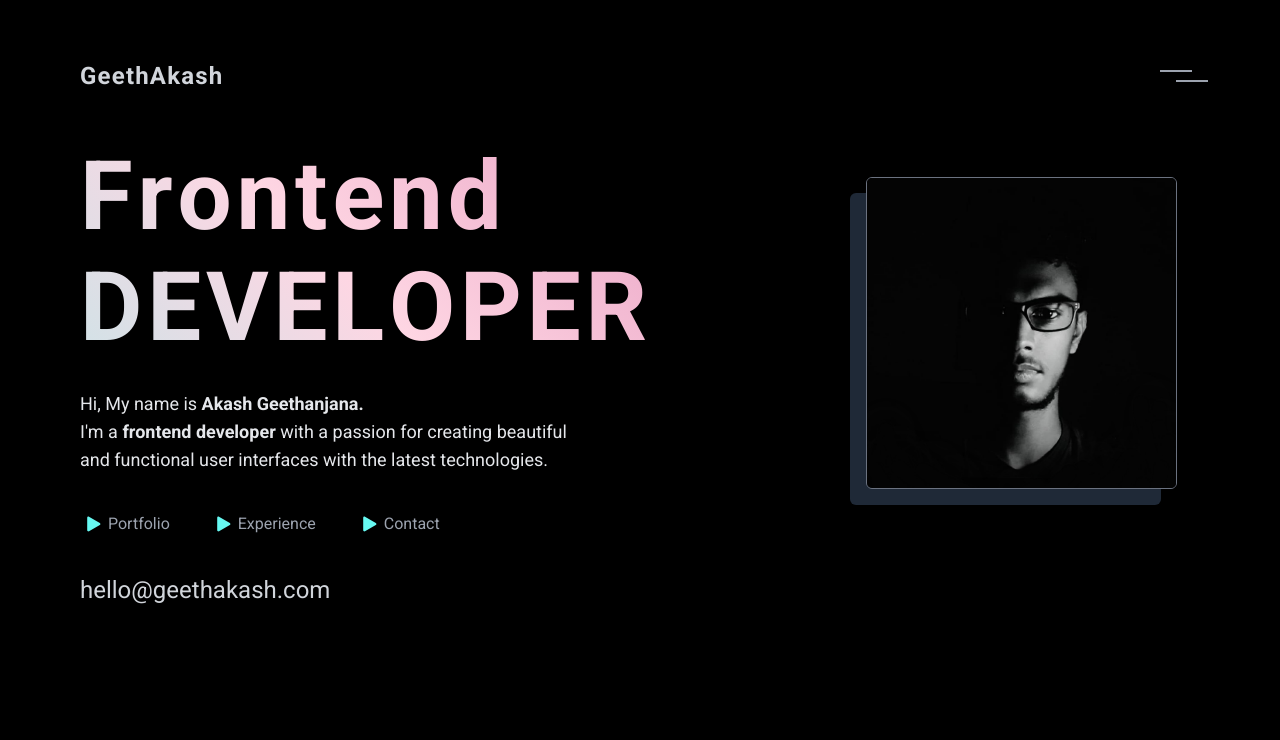
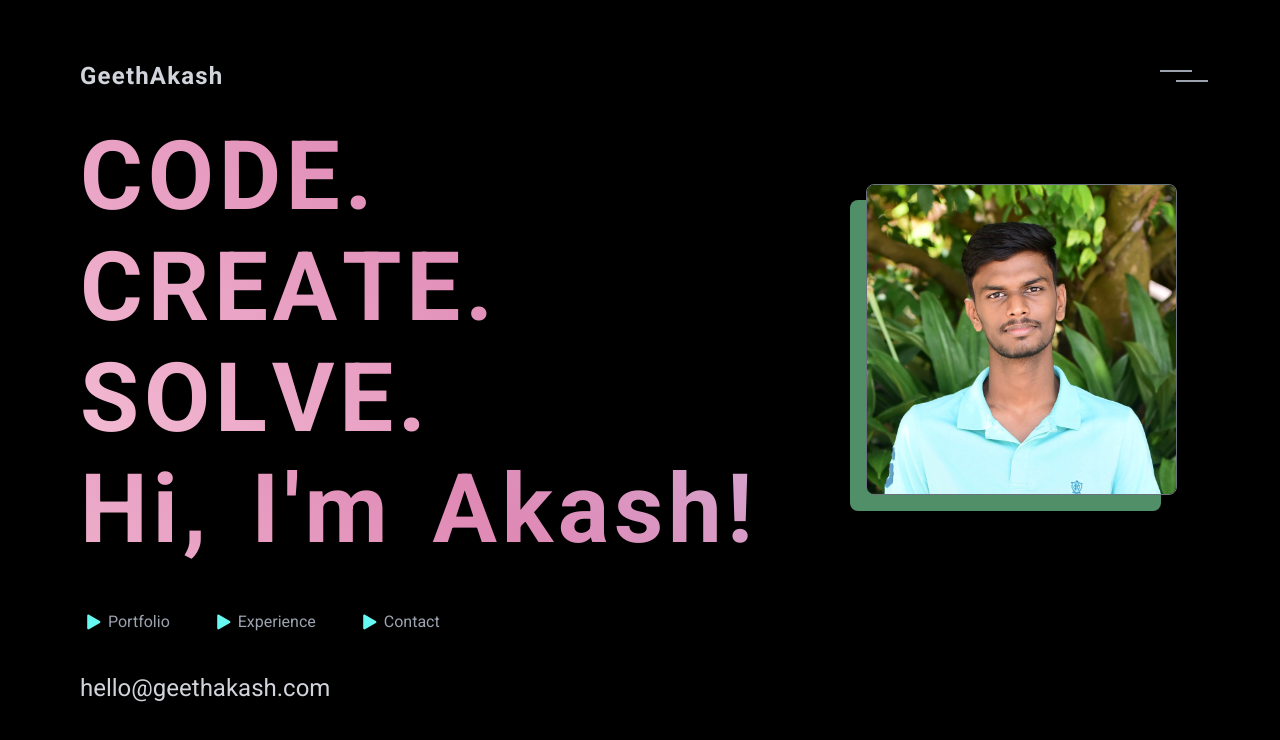
Before and after one commit to geethakash/geethakash.com, a Next.js app: page / in a window 1280 px wide. Shown: the top 740 px of the page. Built offline with nearby package versions, Linux system fonts and the light colour scheme.

Commit message:
add new content

```diff
--- a/components/defaults/Head.js
+++ b/components/defaults/Head.js
@@ -41,7 +41,7 @@ export default function CustomHead({
       <meta name="twitter:image:alt" content={title} />
 
       <meta name="robots" content="index, follow" />
-      <meta http-equiv="Content-Type" content="text/html; charset=utf-8" />
+      <meta httpEquiv="Content-Type" content="text/html; charset=utf-8" />
       <meta name="language" content="English" />
 
       <link
--- a/components/defaults/Navbar.js
+++ b/components/defaults/Navbar.js
@@ -1,4 +1,5 @@
 import React from 'react';
+import NavbarButton from './NavbarButton';
 
 function Navbar() {
   const [isSideMenuOpen, setIsSideMenuOpen] = React.useState(false);
@@ -11,10 +12,7 @@ function Navbar() {
           </span>
         </a>
 
-        <div className="w-8 h-10 flex justify-center items-center flex-col gap-y-2">
-          <div className="w-full h-[2px] bg-gray-400 -translate-x-2"></div>
-          <div className="w-full h-[2px] bg-gray-400 translate-x-2"></div>
-        </div>
+        <NavbarButton/>
       </div>
     </nav>
   );
--- /dev/null
+++ b/components/defaults/NavbarButton.js
@@ -0,0 +1,16 @@
+import React from 'react';
+
+function NavbarButton({ open=true, onClick }) {
+  return (
+    <>
+      <button className="group cursor-pointer w-8 h-10 flex justify-center items-center flex-col gap-y-2">
+        <div
+          className={`w-full h-[2px] bg-gray-400 -translate-x-2 transition-all duration-300 group-hover:translate-x-2`}
+        ></div>
+        <div className="w-full h-[2px] bg-gray-400 translate-x-2 transition-all duration-300 group-hover:-translate-x-2"></div>
+      </button>
+    </>
+  );
+}
+
+export default NavbarButton;
--- a/package.json
+++ b/package.json
@@ -2,7 +2,7 @@
   "private": true,
   "dependencies": {
     "framer-motion": "^7.2.0",
-    "next": "^12.2.5",
+    "next": "^14.1.0",
     "react": "^18.2.0",
     "react-dom": "^18.2.0",
     "serve": "14.1.1"
--- a/pages/index.js
+++ b/pages/index.js
@@ -16,31 +16,19 @@ export default function IndexPage() {
             />
             <LayoutMain>
                 <section className="w-full relative  bg-black">
-          <div className="flex flex-col lg:flex-row container justify-center items-center mx-auto px-10 lg:px-20 pt-32 2xl:pt-52">
-            <div className="lg:w-2/3">
-              <LandingText />
-              <div className="mt-8 lg:mt-5">
-                <p className="text-gray-200  text-lg  lg:w-2/3">
-                  Hi, My name is <b>Akash Geethanjana.</b>
-                  <br />
-                  I'm a <b>frontend developer</b> with a passion for creating
-                  beautiful and functional user interfaces with the latest
-                  technologies.
+                    <div className="grid lg:grid-cols-3 container justify-center mx-auto px-10 lg:px-20 pt-32 2xl:pt-40">
+                        <div className="lg:col-span-2 ">
+                            <LandingText landingText="CODE. CREATE. SOLVE." />
+                            <LandingText landingText="Hi, I'm Akash!" />
+                            {/* <div className="mt-8 lg:mt-5">
+                                <p className="text-gray-200 font-light  text-lg  lg:w-2/3">
+                                    A passionate software developer with 4+ years of experience in crafting impactful solutions. I thrive on solving complex real-world challenges with creativity and
+                                    efficiency. Driven by innovation, I aim to build software that makes life simpler and better.
                                 </p>
-              </div>
+                            </div> */}
                             <div className=" mt-10 md:mt-5 flex flex-col md:flex-row gap-x-10 text-4xl md:text-base">
-                <a
-                  href="#"
-                  className="flex items-center flex-row gap-x-3  md:gap-x-1 "
-                >
-                  <svg
-                    className="w-6 inline-block"
-                    width="60"
-                    height="60"
-                    viewBox="0 0 60 60"
-                    fill="none"
-                    xmlns="http://www.w3.org/2000/svg"
-                  >
+                                <a href="#" className="flex items-center flex-row gap-x-3  md:gap-x-1 ">
+                                    <svg className="w-6 inline-block" width="60" height="60" viewBox="0 0 60 60" fill="none" xmlns="http://www.w3.org/2000/svg">
                                         <path
                                             d="M49.5 27.4019C51.5 28.5566 51.5 31.4434 49.5 32.5981L22.5 48.1865C20.5 49.3412 18 47.8979 18 45.5885L18 14.4115C18 12.1021 20.5 10.6588 22.5 11.8135L49.5 27.4019Z"
                                             fill="#66F9F2"
@@ -49,18 +37,8 @@ export default function IndexPage() {
 
                                     <div className=" text-gray-400 regular-link">Portfolio</div>
                                 </a>
-                <a
-                  href="#"
-                  className="flex items-center flex-row gap-x-3 md:gap-x-1"
-                >
-                  <svg
-                    className="w-6 inline-block"
-                    width="60"
-                    height="60"
-                    viewBox="0 0 60 60"
-                    fill="none"
-                    xmlns="http://www.w3.org/2000/svg"
-                  >
+                                <a href="#" className="flex items-center flex-row gap-x-3 md:gap-x-1">
+                                    <svg className="w-6 inline-block" width="60" height="60" viewBox="0 0 60 60" fill="none" xmlns="http://www.w3.org/2000/svg">
                                         <path
                                             d="M49.5 27.4019C51.5 28.5566 51.5 31.4434 49.5 32.5981L22.5 48.1865C20.5 49.3412 18 47.8979 18 45.5885L18 14.4115C18 12.1021 20.5 10.6588 22.5 11.8135L49.5 27.4019Z"
                                             fill="#66F9F2"
@@ -69,18 +47,8 @@ export default function IndexPage() {
 
                                     <div className=" text-gray-400 ">Experience</div>
                                 </a>
-                <a
-                  href="#"
-                  className="flex items-center flex-row gap-x-3 md:gap-x-1"
-                >
-                  <svg
-                    className="w-6 inline-block"
-                    width="60"
-                    height="60"
-                    viewBox="0 0 60 60"
-                    fill="none"
-                    xmlns="http://www.w3.org/2000/svg"
-                  >
+                                <a href="#" className="flex items-center flex-row gap-x-3 md:gap-x-1">
+                                    <svg className="w-6 inline-block" width="60" height="60" viewBox="0 0 60 60" fill="none" xmlns="http://www.w3.org/2000/svg">
                                         <path
                                             d="M49.5 27.4019C51.5 28.5566 51.5 31.4434 49.5 32.5981L22.5 48.1865C20.5 49.3412 18 47.8979 18 45.5885L18 14.4115C18 12.1021 20.5 10.6588 22.5 11.8135L49.5 27.4019Z"
                                             fill="#66F9F2"
@@ -91,22 +59,21 @@ export default function IndexPage() {
                                 </a>
                             </div>
                         </div>
-            <div className=" hidden lg:flex w-1/3 justify-center items-center ">
-              <div className="relative w-10/12 aspect-square  z-20 group">
-                <div className="w-full h-full bg-gray-800 rounded-md z-20 -translate-x-2 translate-y-2 group-hover:translate-x-0 group-hover:translate-y-0 transition-all duration-300"></div>
+                        <div className=" hidden aspect-square  lg:flex mt-16  justify-center  ">
+                            <div className="w-10/12">
+                                <div className="relative   aspect-square  z-20 group">
+                                    <div className="w-full h-full  bg-green-300 bg-opacity-60 rounded-lg z-20 -translate-x-2 translate-y-2 group-hover:-translate-x-1 group-hover:translate-y-1 transition-all duration-300"></div>
                                     <img
-                  className="absolute top-0 left-0 w-full rounded-md border translate-x-2 -translate-y-2  border-gray-500  h-full object-cover transition-all duration-300"
-                  src="/assets/img/profile-img.png"
+                                        className="absolute top-0 left-0 w-full rounded-lg border translate-x-2 -translate-y-2 group-hover:translate-x-1 group-hover:-translate-y-1  border-gray-500  h-full object-cover transition-all duration-300"
+                                        src="/assets/img/profile-image.jpg"
                                         alt="Akash Geethanjana"
                                     />
                                 </div>
                             </div>
                         </div>
+                    </div>
                     <div className="contact text-2xl text-gray-300 container mx-auto px-10 lg:px-20 mt-5 ">
-            <a
-              className="border-b-2 border-transparent hover:border-teal-400 hover:text-teal-400 transition-colors duration-300 pb-1"
-              href="mailto:hello@geethakash.com"
-            >
+                        <a className="border-b-2 border-transparent hover:border-teal-400 hover:text-teal-400 transition-colors duration-300 pb-1" href="mailto:hello@geethakash.com">
                             hello@geethakash.com
                         </a>
                     </div>
@@ -136,7 +103,7 @@ const textRevealAnimation = {
     },
 };
 
-function LandingText({ landingText = "Frontend Developer" }) {
+function LandingText({ landingText = "Hello World" }) {
     const [isLoading, setIsLoading] = useState(true);
     useEffect(() => {
         setTimeout(() => {
@@ -144,34 +111,16 @@ function LandingText({ landingText = "Frontend Developer" }) {
         }, 3000);
     }, []);
     return (
-    <div className="mt-5 ">
-      <h1
-        className={`${
-          !isLoading ? "landing-text text-transparent" : "text-white "
-        } w-full font-bold   text-5xl lg:text-8xl 2xl:text-9xl tracking-wider `}
-      >
+        <div className="">
+            <h1 className={`${!isLoading ? "landing-text text-transparent" : "text-white "} w-full font-bold   text-5xl lg:text-8xl 2xl:text-9xl tracking-wider `}>
                 {landingText.split(" ").map((word, wrdindex) => (
-          <>
-            <motion.span
-              variants={titleAnimation}
-              initial="initial"
-              animate="animate"
-              key={wrdindex}
-              className={` overflow-hidden inline-block ${
-                wrdindex === 0 ? "" : "uppercase "
-              }`}
-            >
+                    <motion.span variants={titleAnimation} initial="initial" animate="animate" key={wrdindex} className={` mr-3 lg:mr-10  overflow-hidden inline-block ${wrdindex === 0 ? "" : " "}`}>
                         {[...word].map((letter, index) => (
-                <motion.span
-                  className="inline-block -translate-y-10"
-                  variants={textRevealAnimation}
-                  key={index}
-                >
+                            <motion.span className="inline-block -translate-y-10" variants={textRevealAnimation} key={index}>
                                 {letter}
                             </motion.span>
                         ))}
-            </motion.span>{" "}
-          </>
+                    </motion.span>
                 ))}
             </h1>
         </div>
--- a/styles/global.css
+++ b/styles/global.css
@@ -6,6 +6,7 @@
 
 body {
   font-family: 'Roboto', sans-serif;
+  @apply bg-black;
 }
 
 .landing-text {
@@ -22,14 +23,14 @@ body {
     #bfd9fe
   );
 
-  background-size: 600%;
+  background-size: 900%;
   -webkit-background-clip: text;
   -webkit-text-fill-color: transparent;
   background-clip: text;
 
   -webkit-background-clip: text;
   -webkit-text-fill-color: transparent;
-  animation: textanimations 10s ease infinite;
+  animation: textanimations 8s ease infinite;
 }
 
 @keyframes textanimations {
```
Also changed, not shown: public/assets/img/profile-image.jpg (added), 1 other file (tests, documents, lock files or other folders). Lines whose indentation alone changed are shown as unchanged.
